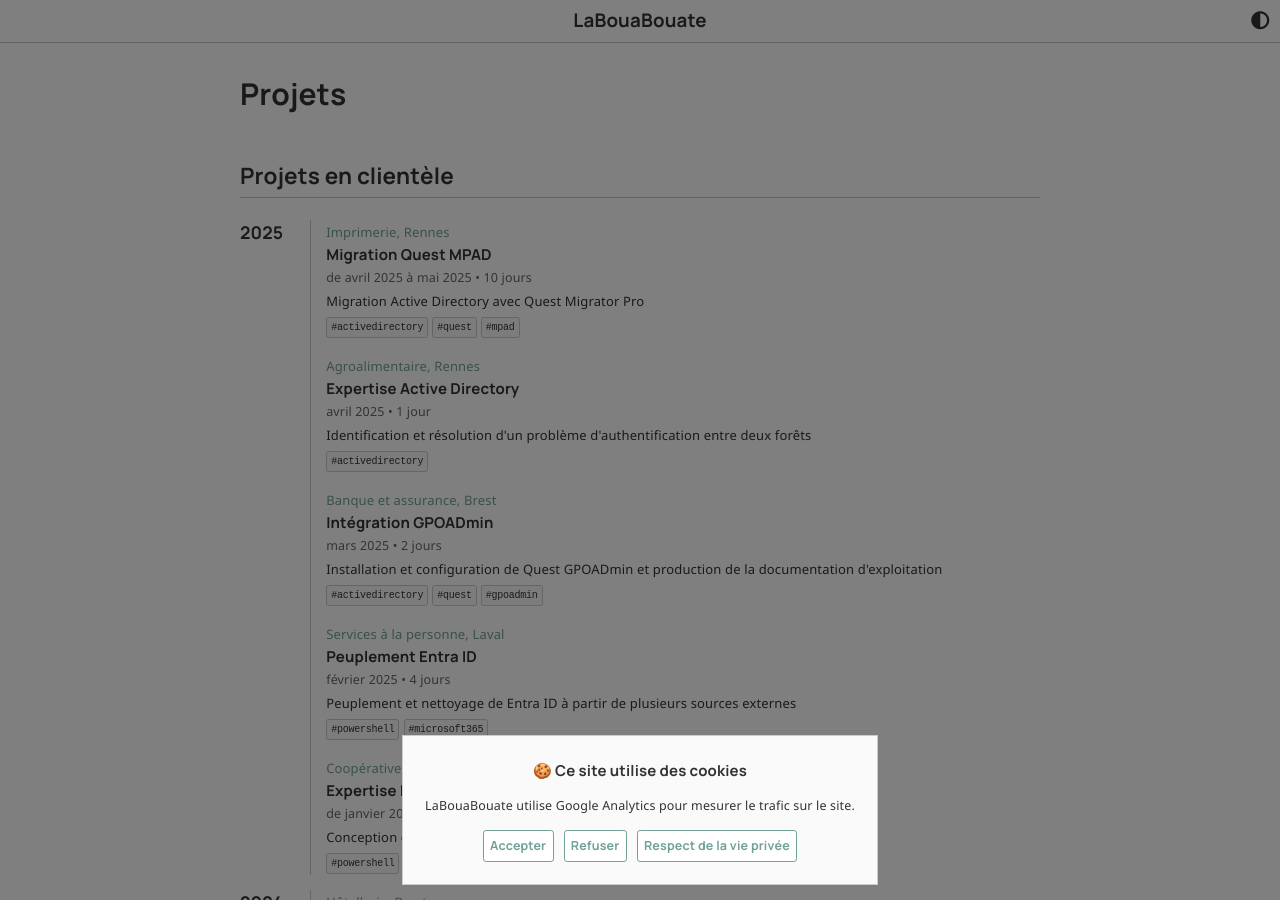
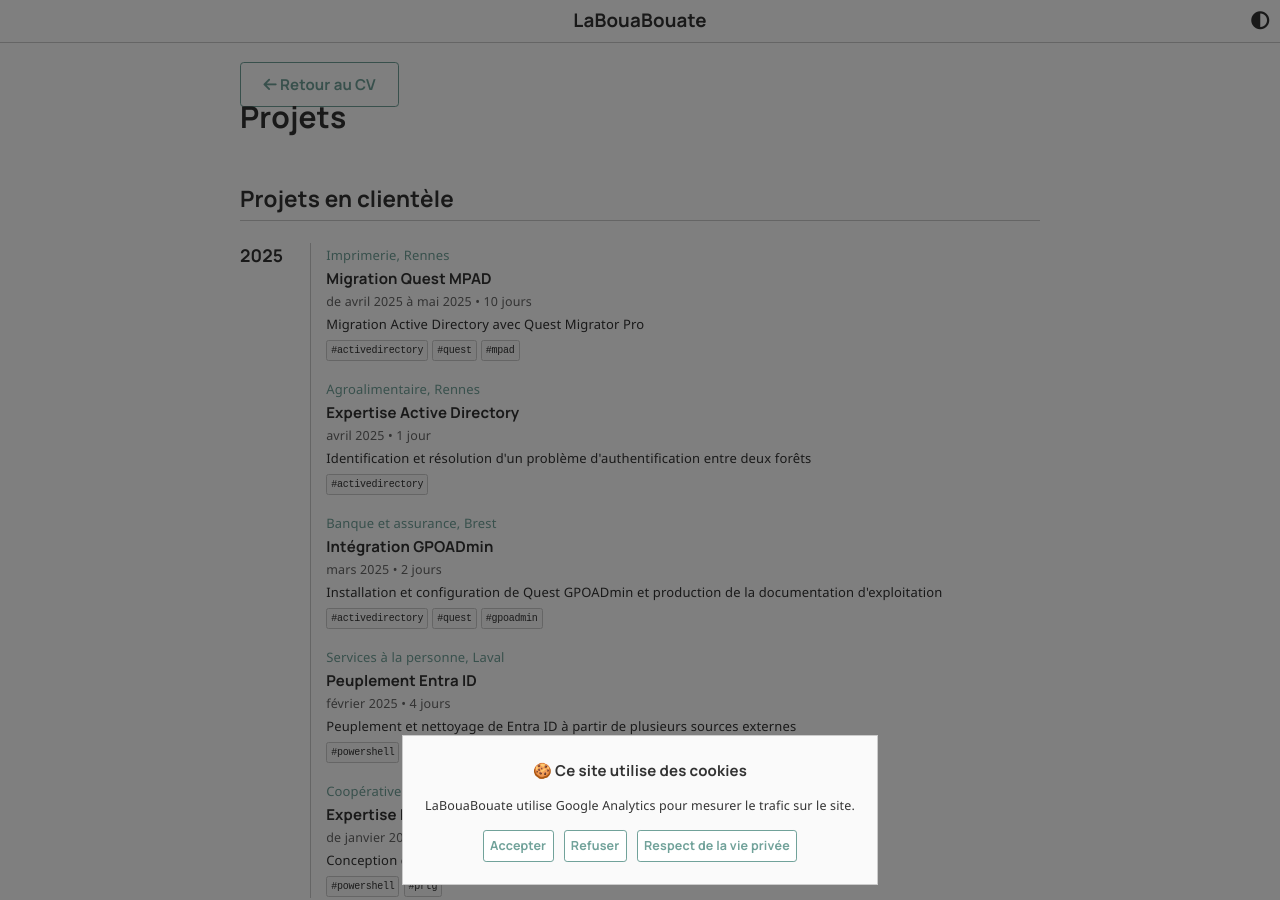
Before and after one commit to leobouard/leobouard.github.io, a Jekyll site: the page built from _pages/projects.html, in a window 1280 px wide and 900 px high. Built offline with Jekyll 4.4.1, drawn with Linux system fonts in a browser that asks for light colours; nearby versions of some CDN libraries; some web fonts are replaced.

Commit message:
Navigation entre CV & Projets

```diff
--- a/_pages/cv.html
+++ b/_pages/cv.html
@@ -112,6 +112,7 @@
     {% endfor %}
   </details>
   {% endfor %}
+  <a href="/projects" class="no-decoration button-primary hover-bottom" style="width: fit-content; margin: 1em auto; display: block;">Voir les projets</a>
 </div>
 
 <h2>Formation</h2>
--- a/_pages/projects.html
+++ b/_pages/projects.html
@@ -3,6 +3,11 @@
 title: "Projets"
 description: "Liste des projets sur lesquels j'ai travaillé"
 ---
+
+<a href="/cv" class="no-decoration button-primary hover-bottom" style="left: 0;">
+  <i class="fa-solid fa-arrow-left" aria-hidden="true"></i>
+  <span>Retour au CV</span>
+</a>
 
 <h1>Projets</h1>
 <h2>Projets en clientèle</h2>
```
